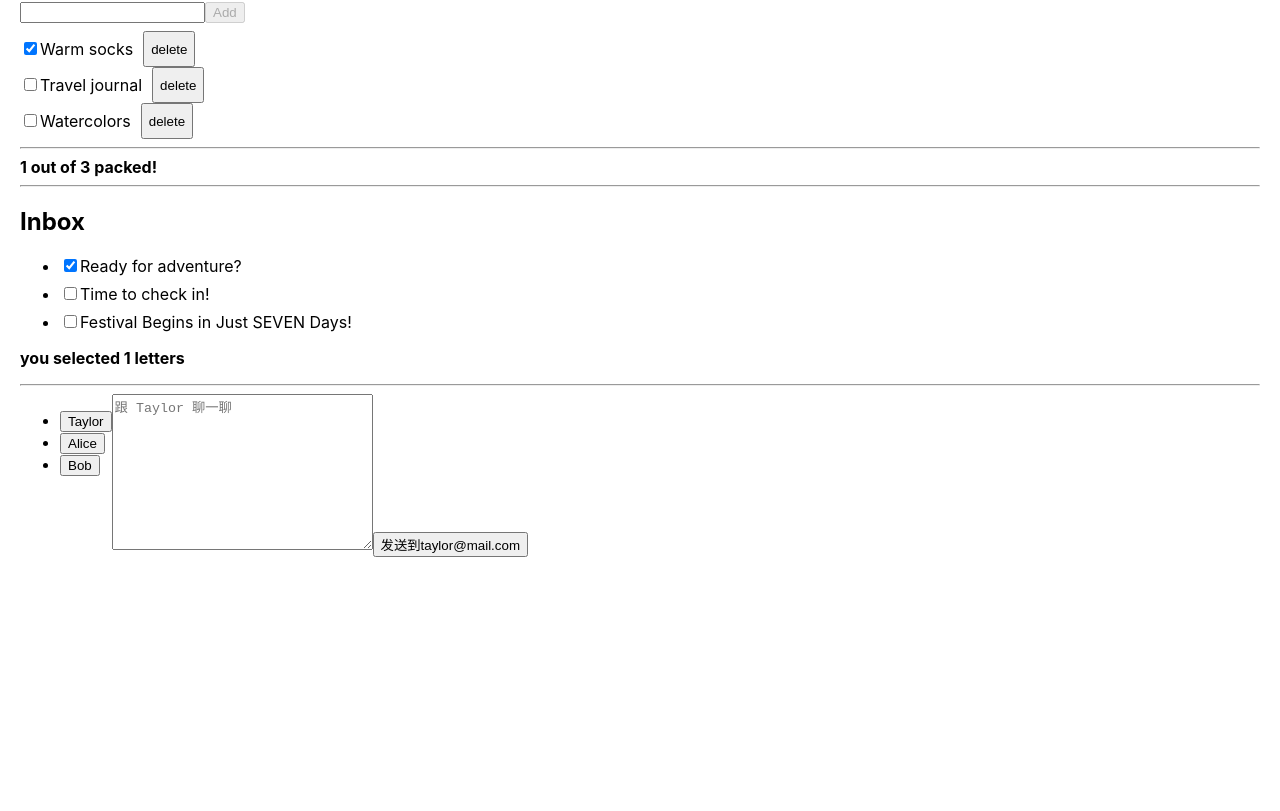
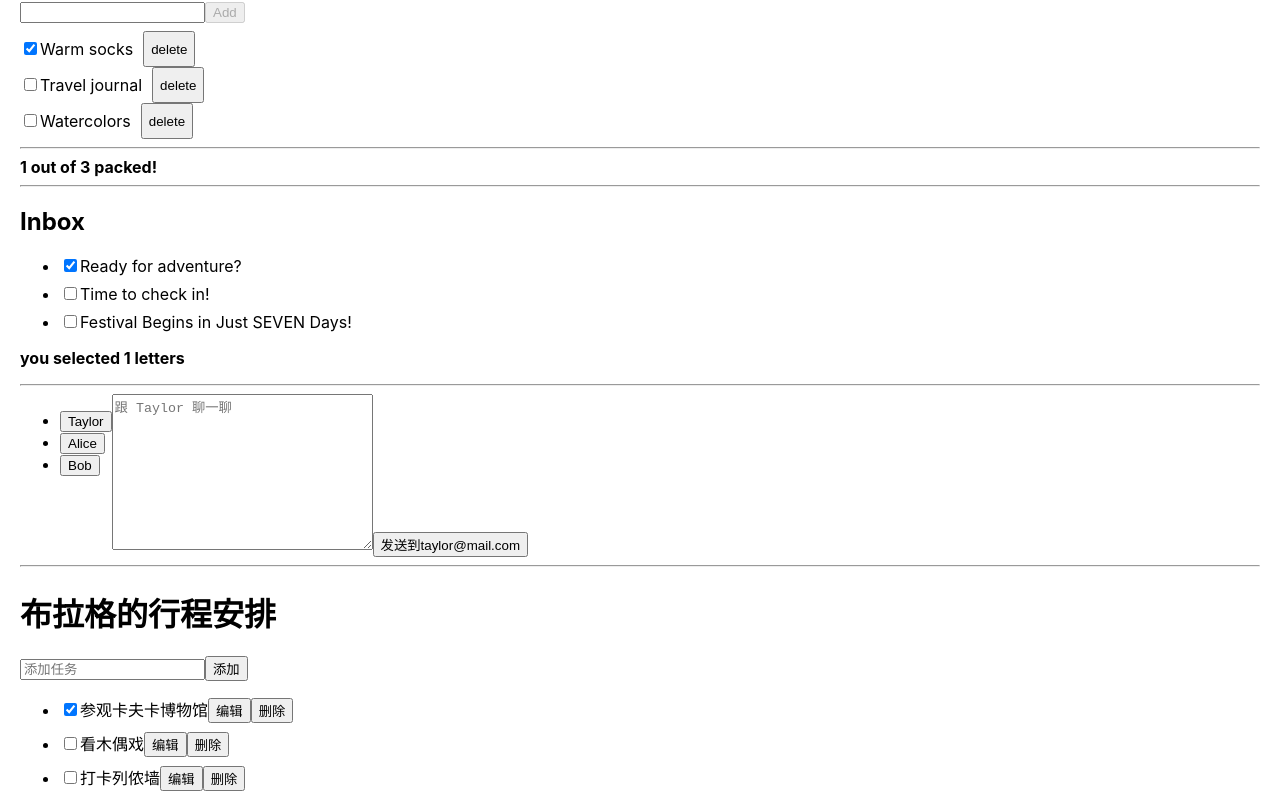
Before and after one commit to Aerolii/study-react-lib, a React (Create React App) app: page / in a window 1280 px wide. Shown: the part 2604-3415 px from the top of the page. Before the commit the page ends 3181 px from the top, so only its background shows below. Built offline with nearby package versions, Linux system fonts and the light colour scheme.

Commit message:
feat: 使用 reducer 管理组件状态

```diff
--- a/src/App.jsx
+++ b/src/App.jsx
@@ -9,6 +9,7 @@ import CreateTravelPlan from './components/state/CreateTravelPlan'
 import ItemsSelected from './components/state/ItemsSelected'
 import MailClient from './components/state/MailClient'
 import TravelPlan from './components/state/TravelPlan'
+import TaskApp from './reducer/TaskApp'
 
 function SearchBar() {
   return (
@@ -115,6 +116,8 @@ export default function App() {
       <MailClient />
       <hr />
       <Messenger />
+      <hr />
+      <TaskApp />
     </>
   )
 }
--- /dev/null
+++ b/src/reducer/TaskApp.jsx
@@ -0,0 +1,124 @@
+import { useReducer, useState } from 'react'
+
+let nextId = 3
+const initialTasks = [
+  { id: 0, text: '参观卡夫卡博物馆', done: true },
+  { id: 1, text: '看木偶戏', done: false },
+  { id: 2, text: '打卡列侬墙', done: false }
+]
+
+const tasksReducer = (tasks, action) => {
+  switch (action.type) {
+    case 'add': {
+      nextId += 1
+      return [...tasks, { id: nextId, text: action.text, done: false }]
+    }
+
+    case 'change': {
+      return tasks.map((task) =>
+        task.id === action.task.id ? action.task : task
+      )
+    }
+
+    case 'delete': {
+      return tasks.filter((task) => task.id !== action.id)
+    }
+
+    default:
+      throw Error('未知 action: ' + action.type)
+  }
+}
+
+const AddTask = ({ onAddTask }) => {
+  const [text, setText] = useState('')
+  return (
+    <div>
+      <input
+        type="text"
+        onChange={(e) => setText(e.target.value)}
+        value={text}
+        placeholder="添加任务"
+      />
+      <button
+        onClick={() => {
+          setText('')
+          onAddTask(text)
+        }}
+      >
+        添加
+      </button>
+    </div>
+  )
+}
+
+const Task = ({ task, onChangeTask, onDeleteTask }) => {
+  const [isEnding, setIsEnding] = useState(false)
+
+  let taskContent
+
+  if (isEnding) {
+    taskContent = (
+      <>
+        <input
+          type="text"
+          value={task.text}
+          onChange={(e) => onChangeTask({ ...task, text: e.target.value })}
+        />
+        <button onClick={() => setIsEnding(false)}>保存</button>
+      </>
+    )
+  } else {
+    taskContent = (
+      <>
+        {task.text}
+        <button onClick={() => setIsEnding(true)}>编辑</button>
+      </>
+    )
+  }
+
+  return (
+    <label>
+      <input
+        type="checkbox"
+        checked={task.done}
+        onChange={(e) => onChangeTask({ ...task, done: e.target.checked })}
+      />
+      {taskContent}
+      <button onClick={() => onDeleteTask(task.id)}>删除</button>
+    </label>
+  )
+}
+
+const TaskList = ({ tasks, onChangeTask, onDeleteTask }) => {
+  return (
+    <ul>
+      {tasks.map((task) => (
+        <li key={task.id}>
+          <Task
+            task={task}
+            onChangeTask={onChangeTask}
+            onDeleteTask={onDeleteTask}
+          />
+        </li>
+      ))}
+    </ul>
+  )
+}
+
+export default function TaskApp() {
+  const [tasks, dispatch] = useReducer(tasksReducer, initialTasks)
+  const handleAddTask = (text) => dispatch({ type: 'add', text })
+  const handleChangeTask = (task) => dispatch({ type: 'change', task })
+  const handleDeleteTask = (id) => dispatch({ type: 'delete', id })
+  return (
+    <>
+      <h1>布拉格的行程安排</h1>
+      <AddTask onAddTask={handleAddTask} />
+      <TaskList
+        tasks={tasks}
+        onChangeTask={handleChangeTask}
+        onDeleteTask={handleDeleteTask}
+      />
+    </>
+  )
+}
```
